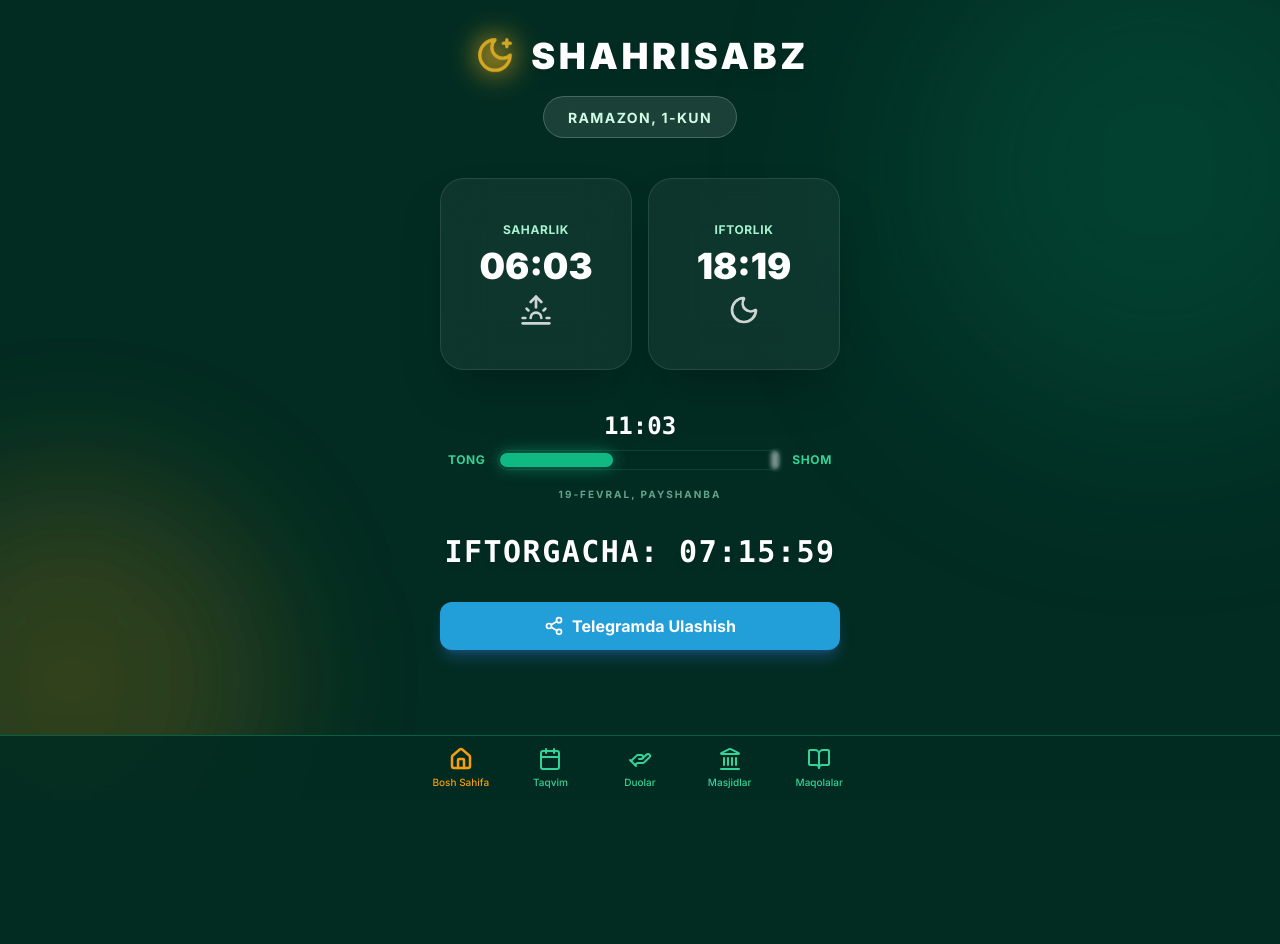
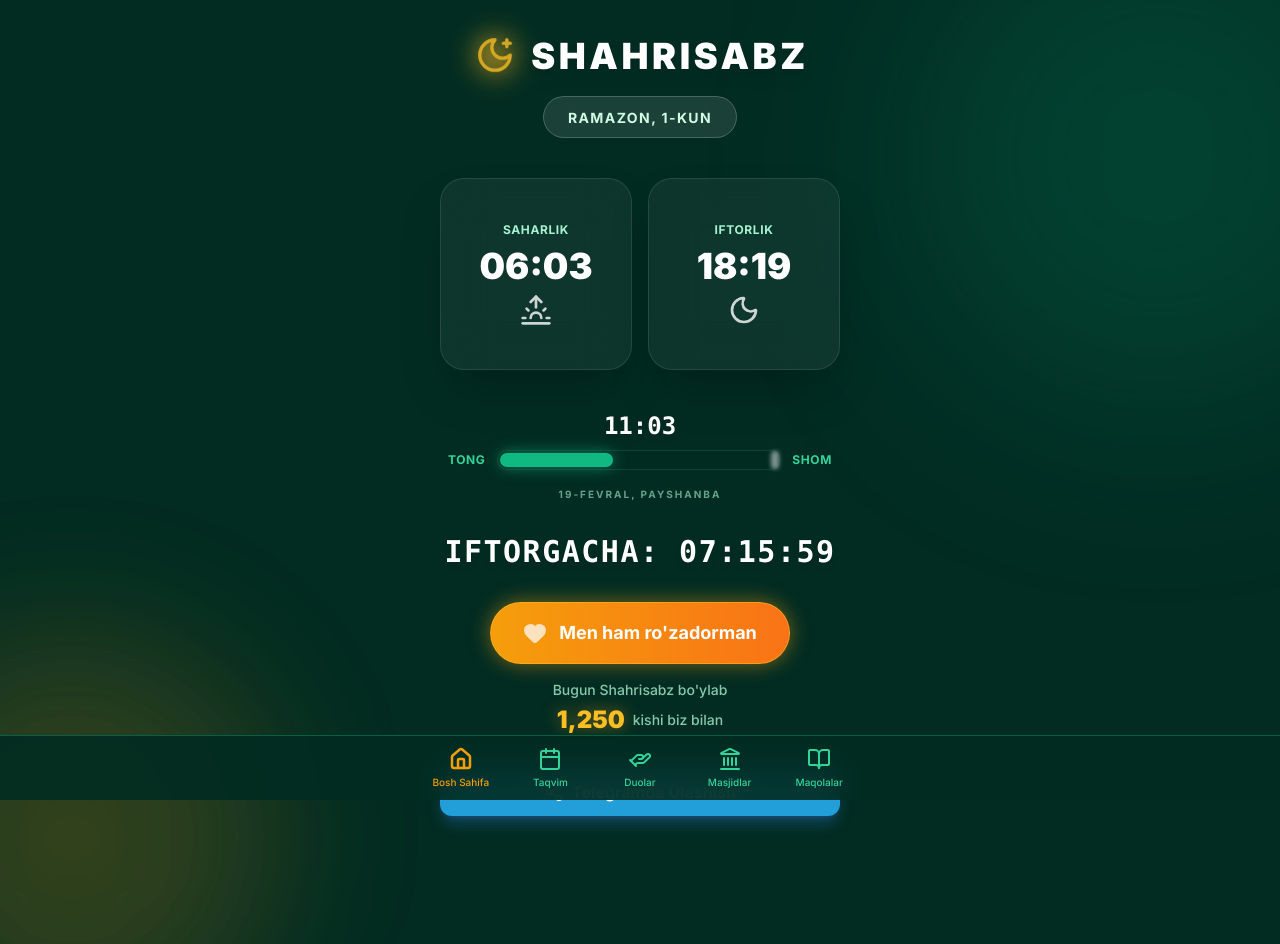
Before and after one commit to layzzbe/ShahrisabzRamazon-2026, a Next.js app: page / in a window 1280 px wide. Before the commit the page ends 800 px from the top, so only its background shows below. Built offline with nearby package versions, Linux system fonts and the light colour scheme; a web font is replaced by a local one.

Commit message:
Add Fasting Community Counter component

```diff
--- a/app/page.tsx
+++ b/app/page.tsx
@@ -4,6 +4,7 @@ import { useEffect, useState } from "react";
 import { useRamadan } from "@/context/RamadanContext";
 import { Sunrise, Moon, Landmark, Share2 } from "lucide-react";
 import { motion } from "framer-motion";
+import FastingCounter from "@/components/FastingCounter";
 
 const uzbekDays = ['YAKSHANBA', 'DUSHANBA', 'SESHANBA', 'CHORSHANBA', 'PAYSHANBA', 'JUMA', 'SHANBA'];
 
@@ -197,6 +198,8 @@ export default function Home() {
                         {timeLeft}
                     </h2>
 
+                    <FastingCounter />
+
                     <div className="w-full">
                         <a
                             href="https://t.me/share/url?url=https://shahrisabz-ramazon.vercel.app&text=Shahrisabz%20uchun%20Ramazon%20taqvimi%202026!%20Saharlik%20va%20Iftorlik%20vaqtlari."
--- /dev/null
+++ b/components/FastingCounter.tsx
@@ -0,0 +1,93 @@
+"use client";
+
+import { useState, useEffect } from "react";
+import { motion, AnimatePresence } from "framer-motion";
+import { Heart } from "lucide-react";
+
+export default function FastingCounter() {
+    const [count, setCount] = useState(1250);
+    const [hasClicked, setHasClicked] = useState(false);
+    const [showCelebration, setShowCelebration] = useState(false);
+
+    useEffect(() => {
+        // Load state from local storage
+        const storedDate = localStorage.getItem("fastingDate");
+        const today = new Date().toDateString();
+
+        // Simple mock logic: if we have a stored count, use it.
+        // Otherwise start at 1250.
+        const storedCount = localStorage.getItem("fastingCount");
+        if (storedCount) {
+            setCount(parseInt(storedCount));
+        }
+
+        if (storedDate === today) {
+            setHasClicked(true);
+        }
+    }, []);
+
+    const handleClick = () => {
+        if (hasClicked) return;
+
+        const newCount = count + 1;
+        setCount(newCount);
+        setHasClicked(true);
+        setShowCelebration(true);
+
+        const today = new Date().toDateString();
+        localStorage.setItem("fastingCount", newCount.toString());
+        localStorage.setItem("fastingDate", today);
+
+        setTimeout(() => setShowCelebration(false), 2000);
+    };
+
+    return (
+        <div className="flex flex-col items-center space-y-4 my-8 w-full z-20 relative">
+            <motion.button
+                whileTap={{ scale: 0.95 }}
+                onClick={handleClick}
+                disabled={hasClicked}
+                className={`group relative flex items-center justify-center gap-3 px-8 py-4 rounded-full font-bold text-lg transition-all duration-300 w-full sm:w-auto ${hasClicked
+                        ? "bg-emerald-900/50 text-emerald-400 border border-emerald-800 cursor-default"
+                        : "bg-gradient-to-r from-amber-500 to-orange-500 text-white shadow-[0_0_20px_rgba(245,158,11,0.5)] hover:shadow-[0_0_30px_rgba(245,158,11,0.7)] hover:scale-105 border border-amber-400/50"
+                    }`}
+            >
+                <Heart
+                    className={`w-6 h-6 ${hasClicked ? "fill-emerald-400" : "fill-white animate-pulse"}`}
+                />
+                <span>{hasClicked ? "Qabul bo'lsin!" : "Men ham ro'zadorman"}</span>
+
+                {/* Celebration Effect */}
+                <AnimatePresence>
+                    {showCelebration && (
+                        <motion.div
+                            initial={{ opacity: 1, scale: 0.5, y: 0 }}
+                            animate={{ opacity: 0, scale: 2, y: -50 }}
+                            exit={{ opacity: 0 }}
+                            className="absolute inset-0 flex items-center justify-center pointer-events-none"
+                        >
+                            <span className="text-4xl">❤️</span>
+                        </motion.div>
+                    )}
+                </AnimatePresence>
+            </motion.button>
+
+            <div className="text-center space-y-1">
+                <p className="text-emerald-200/80 text-sm font-medium">
+                    Bugun Shahrisabz bo'ylab
+                </p>
+                <div className="flex items-center justify-center gap-2">
+                    <motion.div
+                        key={count}
+                        initial={{ scale: 0.8, opacity: 0 }}
+                        animate={{ scale: 1, opacity: 1 }}
+                        className="text-2xl font-black text-amber-400 drop-shadow-[0_0_8px_rgba(245,158,11,0.5)]"
+                    >
+                        {count.toLocaleString()}
+                    </motion.div>
+                    <span className="text-emerald-200/80 text-sm font-medium">kishi biz bilan</span>
+                </div>
+            </div>
+        </div>
+    );
+}
```
